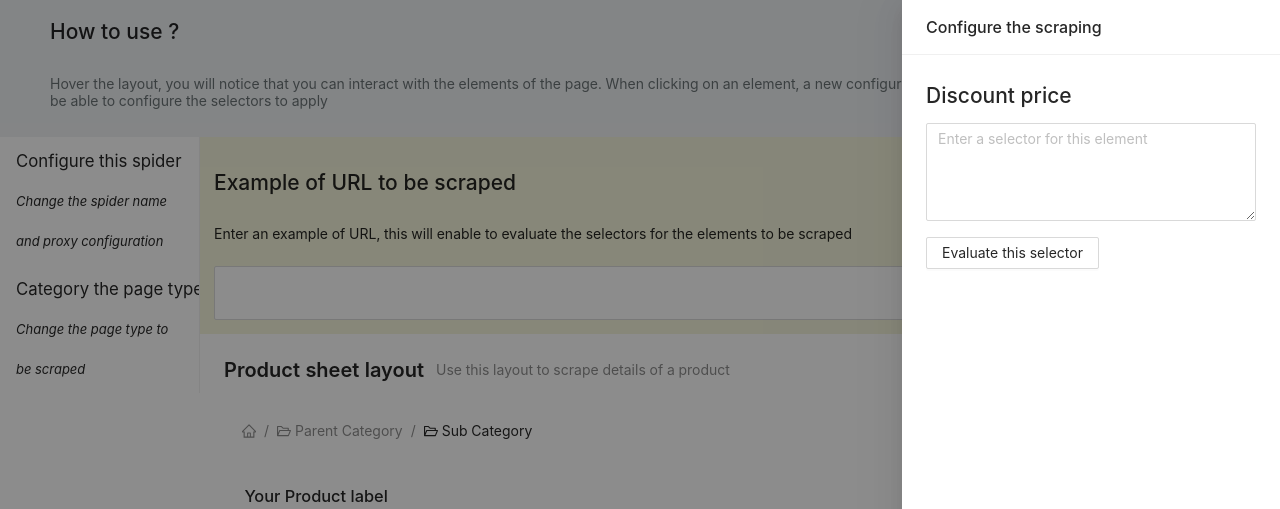
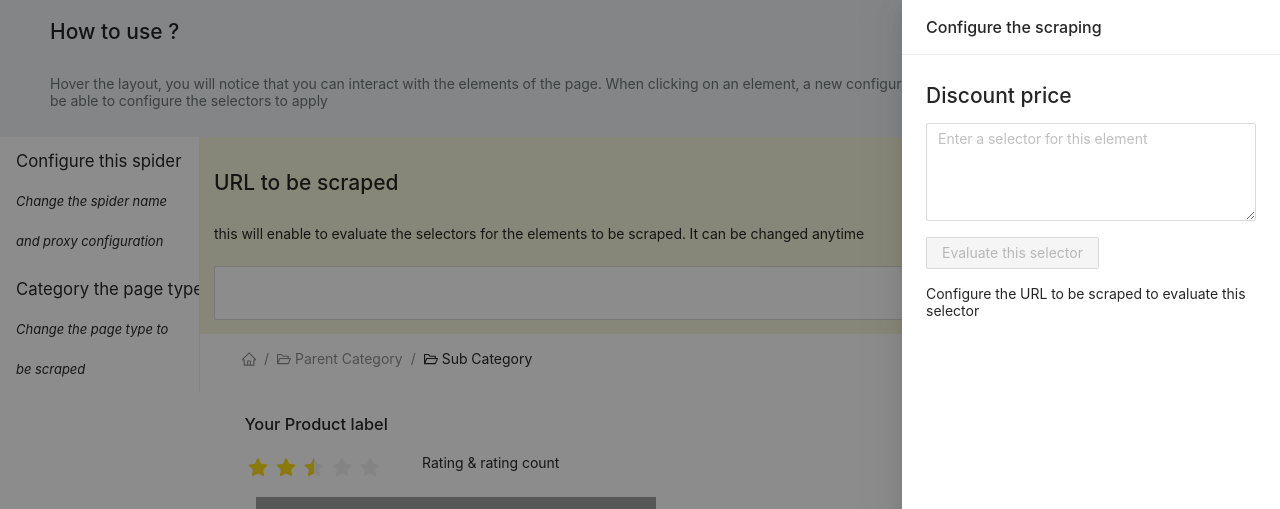
Before and after one commit to Humans-and-Tech/nocode_scraping, a React (Create React App) app in the folder frontend/: page /product-sheet in a window 1280 px wide. Both pictures are taken after a click on the item "Discount price". Shown: the top 509 px of the page. Built offline with nearby package versions, Linux system fonts and the light colour scheme; no server answers; grey boxes are pictures that could not be loaded.

Commit message:
fix: 🐛 generate a new config when none present

```diff
--- a/frontend/src/Layout.tsx
+++ b/frontend/src/Layout.tsx
@@ -57,8 +57,8 @@ export const ScraperLayout = ({ header, children }: { header: React.ReactNode, c
                 </Sider>
                 <Content className="gus-scraper-layout-content">
                     <Header className="gus-scraper-layout-content-header">
-                        <h2>{t("helper.example_url")}</h2>
-                        <p>{t("helper.example_url_desc")}</p>
+                        <h2>{t("helper.page_url")}</h2>
+                        <p>{t("helper.page_url_desc")}</p>
                         {header}
                     </Header>
                     {children}
--- a/frontend/src/components/Configurator/FieldConfigurator.tsx
+++ b/frontend/src/components/Configurator/FieldConfigurator.tsx
@@ -18,9 +18,11 @@ const Configurator = ({
 }: {
   element: ScrapingElement;
 }): JSX.Element => {
-  const { t } = useTranslation("scraping_field_configurator");
+  const { t } = useTranslation("configurator");
 
   const configProvider = useContext<ScrapingConfigProvider>(ScrapingContext);
+
+  const [evalUrl, setEvalUrl] = useState<string | undefined>(undefined);
 
   const [isDrawerOpen, setIsDrawerOpen] = useState<boolean>(false);
 
@@ -61,39 +63,37 @@ const Configurator = ({
     const s = selector;
     if (s !== undefined) {
       evaluate(socket, s, (content: string | null) => {
-        console.log("evaluate", s, content);
         setEvaluation(content);
       })
     }
   };
 
   /**
-   * reload the Drawer when the element
-   * to be configured changes
-   * and fetch a proposal for this element
+   * load the scraped URL
+   * will be used to evaluate the selector
    */
   useEffect(() => {
     toggleDrawer();
-
-
-
+    const config = configProvider.getConfig();
+    setEvalUrl(config?.pageUrl);
+    console.log('evalUrl', config?.pageUrl);
   }, [element]);
 
   return (
     <Drawer
-      title={t("title")}
+      title={t("field.title")}
       placement="right"
       closable={false}
       onClose={toggleDrawer}
       visible={isDrawerOpen}
     >
       <h2>{element.label}</h2>
-      {selector && <p>{t("selector.proposal", { value: selector })}</p>}
+      {selector && <p>{t("field.selector.proposal", { value: selector })}</p>}
 
       <Space direction="vertical" size="middle" style={{ display: "flex" }}>
         <TextArea
           rows={4}
-          placeholder={t("selector.input_placeholder")}
+          placeholder={t("field.selector.input_placeholder")}
           onChange={changeSelectorPath}
           value={selector?.path}
         />
@@ -101,13 +101,27 @@ const Configurator = ({
         {evaluation && (
           <p>
             <CheckCircleOutlined></CheckCircleOutlined>
-            {t("evaluation.result", { value: evaluation })}
+            {t("field.evaluation.result", { value: evaluation })}
           </p>
         )}
 
-        <Button onClick={evaluateSelectorPath}>
-          {t("action.evaluate_selector")}
-        </Button>
+        {
+          evalUrl !== undefined &&
+          <Button onClick={evaluateSelectorPath}>
+            {t("field.action.evaluate_selector")}
+          </Button>
+        }
+
+        {
+          evalUrl === undefined &&
+          <>
+            <Button disabled>
+              {t("field.action.evaluate_selector")}
+            </Button>
+            <p>{t('field.evaluation.no_url')}</p>
+          </>
+        }
+
       </Space>
     </Drawer>
   );
--- a/frontend/src/components/Configurator/ScrapedPage.tsx
+++ b/frontend/src/components/Configurator/ScrapedPage.tsx
@@ -35,13 +35,22 @@ export const PageURLConfigurator = (): JSX.Element => {
      */
     useEffect(() => {
 
-        const conf = configProvider.getConfig();
-        if (conf !== null && url !== '') {
-            conf.pageUrl = url;
+        let conf = configProvider.getConfig();
+        if (url !== '') {
+
+            if (conf !== null) {
+                conf.pageUrl = url;
+            } else {
+                // generate a new config
+                conf = {
+                    websiteConfig: {},
+                    pageUrl: url
+                }
+            }
             configProvider.setConfig(conf);
         }
 
-    }, [url])
+    }, [url]);
 
     return (
         <>
@@ -49,11 +58,11 @@ export const PageURLConfigurator = (): JSX.Element => {
             <em>
                 {
                     status == 'error' &&
-                    <Space direction="horizontal" align="start" className="error"><CloseCircleOutlined /><span>{t('url.error')}</span></Space>
+                    <Space direction="horizontal" align="start" className="error"><CloseCircleOutlined /><span>{t('page_url.error')}</span></Space>
                 }
                 {
                     status && status !== 'error' &&
-                    <Space direction="horizontal" align="start" className="success"><CheckCircleOutlined /><span>{t('url.success')}</span></Space>
+                    <Space direction="horizontal" align="start" className="success"><CheckCircleOutlined /><span>{t('page_url.success')}</span></Space>
                 }
             </em>
         </>
--- a/frontend/src/i18n.js
+++ b/frontend/src/i18n.js
@@ -4,7 +4,6 @@ import { initReactI18next } from "react-i18next";
 import layoutTranslations from "./locales/en/layout.json";
 import onboardingTranslations from "./locales/en/onboarding.json";
 import productSheetTranslations from "./locales/en/product_sheet.json";
-import scrapingFieldConfigTranslations from "./locales/en/scraping_field_configurator.json";
 import configuratorTranslations from "./locales/en/configurator.json";
 
 // the translations
@@ -15,7 +14,6 @@ const resources = {
     layout: layoutTranslations,
     onboarding: onboardingTranslations,
     product_sheet: productSheetTranslations,
-    scraping_field_configurator: scrapingFieldConfigTranslations,
     configurator: configuratorTranslations,
   },
 };
--- a/frontend/src/interfaces/index.ts
+++ b/frontend/src/interfaces/index.ts
@@ -10,7 +10,7 @@ export interface ScrapingConfig {
 }
 
 export interface WebsiteConfig {
-  name: string;
+  name?: string;
   // proxy is usually a JSON object
   // very depending on the
   // proxy provider, and depending
--- a/frontend/src/locales/en/configurator.json
+++ b/frontend/src/locales/en/configurator.json
@@ -1,16 +1,23 @@
 {
   "page_url": {
     "title": "Enter the page to be scraped",
-    "subtitle": "You can change this URL whenever you want"
-  },
-  "title": "Configure the scraping",
-  "website": {
-    "helper_text": "Enter below the URL of the page to be scraped",
-    "placeholder": "a valid URL starts with http(s)://",
-    "is_valid": "This URL is valid"
-  },
-  "url": {
+    "subtitle": "You can change this URL whenever you want",
     "error": "This URL is not valid",
     "success": "This is a valid URL"
+  },
+  "field": {
+    "title": "Configure the scraping",
+    "selector": {
+      "proposal": "Analyzing the website, we propose the following selector for this element : {{ value }}",
+      "input_placeholder": "Enter a selector for this element",
+      "scrape_element": "Try to scrape this element"
+    },
+    "evaluation": {
+      "no_url": "Configure the URL to be scraped to evaluate this selector",
+      "result": "We fetched the following data with this selector: {{ value }}"
+    },
+    "action": {
+      "evaluate_selector": "Evaluate this selector"
+    }
   }
 }
--- a/frontend/src/locales/en/layout.json
+++ b/frontend/src/locales/en/layout.json
@@ -8,7 +8,7 @@
   "helper": {
     "title": "How to use ?",
     "content": "Hover the layout, you will notice that you can interact with the elements of the page. When clicking on an element, a new configuration drawer will appear on the right where you'll be able to configure the selectors to apply",
-    "example_url": "Example of URL to be scraped",
-    "example_url_desc": "Enter an example of URL, this will enable to evaluate the selectors for the elements to be scraped"
+    "page_url": "URL to be scraped",
+    "page_url_desc": "this will enable to evaluate the selectors for the elements to be scraped. It can be changed anytime"
   }
 }
--- a/frontend/src/locales/en/product_sheet.json
+++ b/frontend/src/locales/en/product_sheet.json
@@ -5,9 +5,9 @@
     "scraping_available": "Click an element to configure the scraping",
     "scraping_not_available": "this element cannot be scraped yet"
   },
-
   "product": {
     "label": "Your Product label",
+    "rating": "Rating & rating count",
     "price": {
       "header": "Price information",
       "unit": "Price Unit (ex: Kg, m2)",
@@ -23,7 +23,6 @@
       "mode": "Delivery mode (pick-up, at home...)"
     }
   },
-
   "breadcrumb": {
     "category_level_0": "Parent Category",
     "category_level_1": "Sub Category"
--- a/frontend/src/locales/en/scraping_field_configurator.json
+++ /dev/null
@@ -1,17 +0,0 @@
-{
-  "title": "Configure the scraping",
-
-  "selector": {
-    "proposal": "Analyzing the website, we propose the following selector for this element : {{ value }}",
-    "input_placeholder": "Enter a selector for this element",
-    "scrape_element": "Try to scrape this element"
-  },
-
-  "evaluation": {
-    "result": "We fetched the following data with this selector: {{ value }}"
-  },
-
-  "action": {
-    "evaluate_selector": "Evaluate this selector"
-  }
-}
--- a/frontend/src/views/ProductSheet/ProductSheet.tsx
+++ b/frontend/src/views/ProductSheet/ProductSheet.tsx
@@ -68,8 +68,11 @@ const ProductSheet: React.FC = () => {
         direction="vertical"
         className="gus-main-content"
       >
-        <PageHeader title={t("page.title")} subTitle={t("page.subtitle")} />
+
         <Row className="gus-main-row">
+          <Col>
+
+            <Row>
               <Col>
                 <Tooltip title={t("page.scraping_not_available")} color="orange">
                   <Breadcrumb className="gus-scraping-element">
@@ -88,6 +91,8 @@ const ProductSheet: React.FC = () => {
                 </Tooltip>
               </Col>
             </Row>
+          </Col>
+        </Row>
         <Row className="gus-main-row">
           <Col>
             <Row className="gus-row-breathe">
@@ -102,11 +107,19 @@ const ProductSheet: React.FC = () => {
             </Row>
             <Row className="gus-row-breathe">
               <Col>
+                <Space direction="horizontal" align="start">
                   <Rate
                     allowHalf
                     defaultValue={2.5}
                     className="gus-scraping-element"
                   />
+                  <Tooltip
+                    title={t("page.scraping_not_available")}
+                    color="orange"
+                  >
+                    <span className="gus-scraping-element">{t('product.rating')}</span>
+                  </Tooltip>
+                </Space>
               </Col>
             </Row>
             <Row className="gus-row-breathe">
```
Lines whose indentation alone changed are shown as unchanged.
